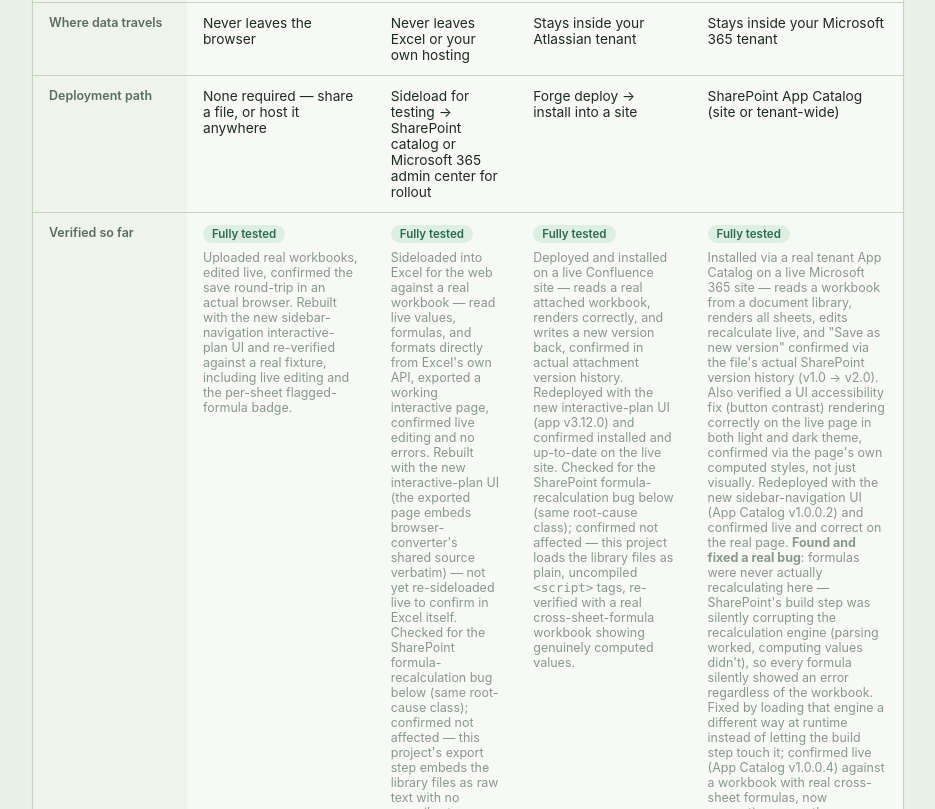
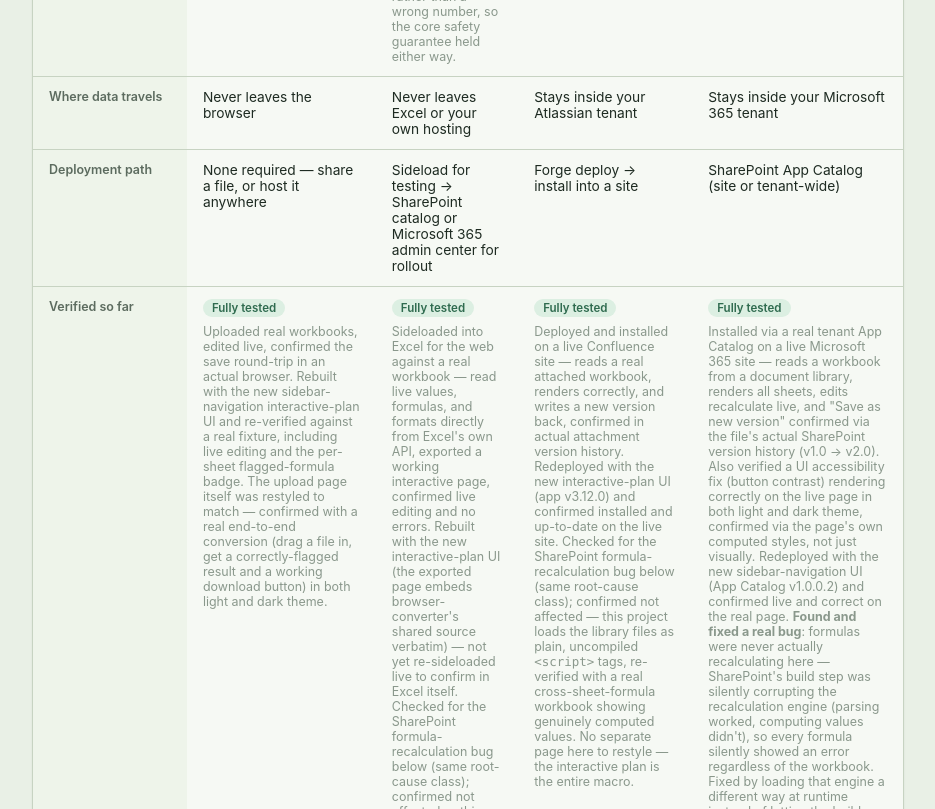
Before and after one commit to mfullmore/pro-insight, a plain HTML site: page options-comparison.html in a window 1280 px wide. Shown: the part 1686-2495 px from the top of the page, without its empty margins (172-1107 px from the left). Drawn offline with Linux system fonts and the light colour scheme.

Commit message:
Update comparison doc with the shell-redesign propagation
Notes that the two options with their own standalone page (Browser
Converter's upload page, Excel Add-in's task pane) now match the
interactive-plan UI's look too, verified end to end in both themes.
Confluence and SharePoint's cells clarify they have no separate page
of their own to restyle — their whole UI is the interactive plan,
already covered.

```diff
--- a/options-comparison.html
+++ b/options-comparison.html
@@ -216,7 +216,7 @@ footer {
     <li>Same conversion engine (SheetJS to parse the workbook, HyperFormula to recalculate it) — the underlying behavior and limitations are identical regardless of which option you pick.</li>
     <li>Same safety principle: a formula the engine can't evaluate (dynamic <span class="num">INDIRECT()</span> lookups, Excel Table references) is flagged explicitly and shown as an error, never silently replaced with a plausible-looking wrong number.</li>
     <li>Data never leaves your organization's own platform in any of the four — no third-party server is involved in any option.</li>
-    <li>Same interactive-plan UI everywhere: a sidebar lists sheets (with a flagged-formula count badge per sheet), each sheet renders as a card-based table. Redesigned once inside the shared rendering engine, so no option-specific UI code was needed — it stays fully generic, making no assumptions about sheet names or column meaning, same as the conversion engine itself.</li>
+    <li>Same interactive-plan UI everywhere: a sidebar lists sheets (with a flagged-formula count badge per sheet), each sheet renders as a card-based table. Redesigned once inside the shared rendering engine, so no option-specific UI code was needed — it stays fully generic, making no assumptions about sheet names or column meaning, same as the conversion engine itself. The two options with their own separate tool page — the Browser Converter's upload page and the Excel Add-in's task pane — now match the same look too; Confluence and SharePoint have no separate page of their own to match, since the interactive plan <em>is</em> their whole UI.</li>
   </ul>
 </div>
 
@@ -284,10 +284,10 @@ footer {
     </tr>
     <tr>
       <th scope="row">Verified so far</th>
-      <td><span class="chip">Fully tested</span><span class="fine">Uploaded real workbooks, edited live, confirmed the save round-trip in an actual browser. Rebuilt with the new sidebar-navigation interactive-plan UI and re-verified against a real fixture, including live editing and the per-sheet flagged-formula badge.</span></td>
-      <td><span class="chip">Fully tested</span><span class="fine">Sideloaded into Excel for the web against a real workbook — read live values, formulas, and formats directly from Excel's own API, exported a working interactive page, confirmed live editing and no errors. Rebuilt with the new interactive-plan UI (the exported page embeds browser-converter's shared source verbatim) — not yet re-sideloaded live to confirm in Excel itself. Checked for the SharePoint formula-recalculation bug below (same root-cause class); confirmed not affected — this project's export step embeds the library files as raw text with no compile step, verified byte-identical to the working source and re-tested with a real cross-sheet-formula workbook.</span></td>
-      <td><span class="chip">Fully tested</span><span class="fine">Deployed and installed on a live Confluence site — reads a real attached workbook, renders correctly, and writes a new version back, confirmed in actual attachment version history. Redeployed with the new interactive-plan UI (app v3.12.0) and confirmed installed and up-to-date on the live site. Checked for the SharePoint formula-recalculation bug below (same root-cause class); confirmed not affected — this project loads the library files as plain, uncompiled <span class="num">&lt;script&gt;</span> tags, re-verified with a real cross-sheet-formula workbook showing genuinely computed values.</span></td>
-      <td><span class="chip">Fully tested</span><span class="fine">Installed via a real tenant App Catalog on a live Microsoft 365 site — reads a workbook from a document library, renders all sheets, edits recalculate live, and "Save as new version" confirmed via the file's actual SharePoint version history (v1.0 → v2.0). Also verified a UI accessibility fix (button contrast) rendering correctly on the live page in both light and dark theme, confirmed via the page's own computed styles, not just visually. Redeployed with the new sidebar-navigation UI (App Catalog v1.0.0.2) and confirmed live and correct on the real page. <strong>Found and fixed a real bug</strong>: formulas were never actually recalculating here — SharePoint's build step was silently corrupting the recalculation engine (parsing worked, computing values didn't), so every formula silently showed an error regardless of the workbook. Fixed by loading that engine a different way at runtime instead of letting the build step touch it; confirmed live (App Catalog v1.0.0.4) against a workbook with real cross-sheet formulas, now computing correctly.</span></td>
+      <td><span class="chip">Fully tested</span><span class="fine">Uploaded real workbooks, edited live, confirmed the save round-trip in an actual browser. Rebuilt with the new sidebar-navigation interactive-plan UI and re-verified against a real fixture, including live editing and the per-sheet flagged-formula badge. The upload page itself was restyled to match — confirmed with a real end-to-end conversion (drag a file in, get a correctly-flagged result and a working download button) in both light and dark theme.</span></td>
+      <td><span class="chip">Fully tested</span><span class="fine">Sideloaded into Excel for the web against a real workbook — read live values, formulas, and formats directly from Excel's own API, exported a working interactive page, confirmed live editing and no errors. Rebuilt with the new interactive-plan UI (the exported page embeds browser-converter's shared source verbatim) — not yet re-sideloaded live to confirm in Excel itself. Checked for the SharePoint formula-recalculation bug below (same root-cause class); confirmed not affected — this project's export step embeds the library files as raw text with no compile step, verified byte-identical to the working source and re-tested with a real cross-sheet-formula workbook. The task pane itself (a real sidebar docked in Excel) was restyled to match, contrast-checked in both themes.</span></td>
+      <td><span class="chip">Fully tested</span><span class="fine">Deployed and installed on a live Confluence site — reads a real attached workbook, renders correctly, and writes a new version back, confirmed in actual attachment version history. Redeployed with the new interactive-plan UI (app v3.12.0) and confirmed installed and up-to-date on the live site. Checked for the SharePoint formula-recalculation bug below (same root-cause class); confirmed not affected — this project loads the library files as plain, uncompiled <span class="num">&lt;script&gt;</span> tags, re-verified with a real cross-sheet-formula workbook showing genuinely computed values. No separate page here to restyle — the interactive plan is the entire macro.</span></td>
+      <td><span class="chip">Fully tested</span><span class="fine">Installed via a real tenant App Catalog on a live Microsoft 365 site — reads a workbook from a document library, renders all sheets, edits recalculate live, and "Save as new version" confirmed via the file's actual SharePoint version history (v1.0 → v2.0). Also verified a UI accessibility fix (button contrast) rendering correctly on the live page in both light and dark theme, confirmed via the page's own computed styles, not just visually. Redeployed with the new sidebar-navigation UI (App Catalog v1.0.0.2) and confirmed live and correct on the real page. <strong>Found and fixed a real bug</strong>: formulas were never actually recalculating here — SharePoint's build step was silently corrupting the recalculation engine (parsing worked, computing values didn't), so every formula silently showed an error regardless of the workbook. Fixed by loading that engine a different way at runtime instead of letting the build step touch it; confirmed live (App Catalog v1.0.0.4) against a workbook with real cross-sheet formulas, now computing correctly. No separate page here to restyle either — same as Confluence, the web part's whole UI is the interactive plan.</span></td>
     </tr>
   </tbody>
 </table>
```
